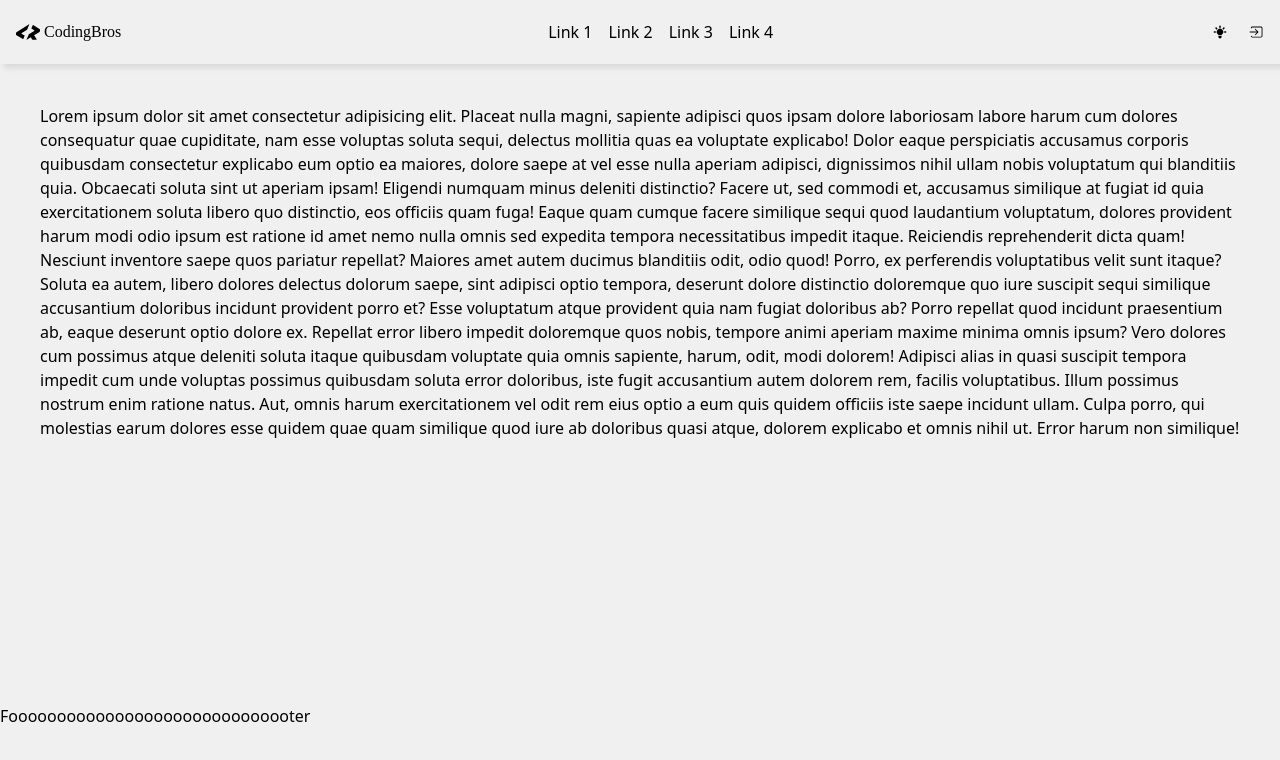
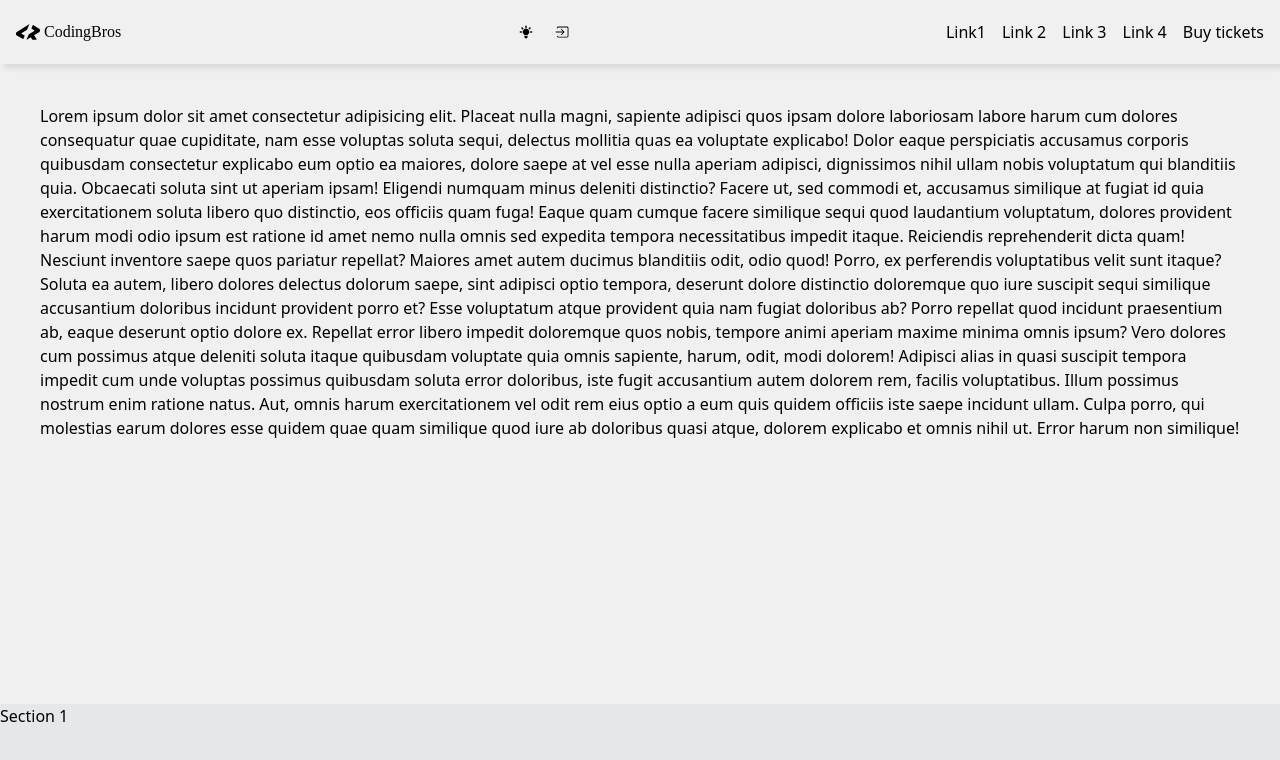
Before and after one commit to sabaudianin/NicePage, a React app: page / in a window 1280 px wide. Shown: the top 760 px of the page. Built offline with nearby package versions, Linux system fonts and the light colour scheme; no server answers.

Commit message:
Added nav fn to Nav

```diff
--- a/src/App.jsx
+++ b/src/App.jsx
@@ -3,9 +3,9 @@ import { BrowserRouter, Route, Routes, Navigate } from "react-router-dom";
 import { AppLayout } from "./components/layout/AppLayout.jsx";
 import { Home } from "./components/home/Home.jsx";
 import { About } from "./pages/about/About.jsx";
+import { Tickets } from "./components/tickets/Tickets.jsx";
 
 export const App = () => {
-  console.log("App component rendered");
   return (
     <BrowserRouter>
       <Routes>
@@ -21,6 +21,10 @@ export const App = () => {
             path="about"
             element={<About />}
           />
+          <Route
+            path="/tickets"
+            element={<Tickets />}
+          />
         </Route>
       </Routes>
     </BrowserRouter>
--- a/src/components/home/Home.jsx
+++ b/src/components/home/Home.jsx
@@ -5,6 +5,32 @@ export const Home = () => {
   return (
     <>
       <Cta />
+      <main>
+        <section
+          id="section1"
+          className="h-screen bg-gray-200"
+        >
+          <h1>Section 1</h1>
+        </section>
+        <section
+          id="section2"
+          className="h-screen bg-gray-300"
+        >
+          <h1>Section 2</h1>
+        </section>
+        <section
+          id="section3"
+          className="h-screen bg-gray-400"
+        >
+          <h1>Section 3</h1>
+        </section>
+        <section
+          id="section4"
+          className="h-screen bg-gray-500"
+        >
+          <h1>Section 4</h1>
+        </section>
+      </main>
     </>
   );
 };
--- a/src/components/nav/MenuHamburger.jsx
+++ b/src/components/nav/MenuHamburger.jsx
@@ -1,5 +1,7 @@
 import React, { useState } from "react";
 import { GiHamburgerMenu } from "react-icons/gi";
+import { IoMdClose } from "react-icons/io";
+import { NavLinks } from "./NavLinks";
 
 export const MenuHamburger = () => {
   const [isVisible, setIsVisible] = useState("false");
@@ -13,40 +15,11 @@ export const MenuHamburger = () => {
         className="text-2xl p-2 focus:outline-none"
         onClick={toggleMenu}
       >
-        <GiHamburgerMenu />
+        {isVisible ? <IoMdClose /> : <GiHamburgerMenu />}
       </button>
       {isVisible && (
         <div className="absolute top-12 right-0 bg-white dark:bg-gray-700 shadow-md rounded p-4 flex flex-col gap-2">
-          <a
-            href="#link1"
-            className="hover:text-blue-500"
-          >
-            Link 1
-          </a>
-          <a
-            href="#link2"
-            className="hover:text-blue-500"
-          >
-            Link 2
-          </a>
-          <a
-            href="#link3"
-            className="hover:text-blue-500"
-          >
-            Link 3
-          </a>
-          <a
-            href="#link4"
-            className="hover:text-blue-500"
-          >
-            Link 4
-          </a>
-          <a
-            href="#link5"
-            className="hover:text-blue-500"
-          >
-            Link 5
-          </a>
+          <NavLinks className="flex flex-col gap-2" />
         </div>
       )}
     </div>
--- /dev/null
+++ b/src/components/nav/NavLinks.jsx
@@ -0,0 +1,34 @@
+import React from "react";
+import { Link as ScrollLink } from "react-scroll";
+import { Link as RouterLink } from "react-router-dom";
+
+export const NavLinks = ({ className }) => {
+  const scrollLinks = [
+    { to: "section1", label: "Link1" },
+    { to: "section2", label: "Link 2" },
+    { to: "section3", label: "Link 3" },
+    { to: "section4", label: "Link 4" },
+  ];
+
+  return (
+    <div className={`${className}`}>
+      {scrollLinks.map((link) => (
+        <ScrollLink
+          key={link.to}
+          to={link.to}
+          smooth={true}
+          duration={500}
+          className="cursor-pointer hover:text-red-500"
+        >
+          {link.label}
+        </ScrollLink>
+      ))}
+      <RouterLink
+        to="/tickets"
+        className="hover:text-orange-500"
+      >
+        Buy tickets
+      </RouterLink>
+    </div>
+  );
+};
--- a/src/components/nav/Navigation.jsx
+++ b/src/components/nav/Navigation.jsx
@@ -3,6 +3,7 @@ import { SiCodersrank } from "react-icons/si";
 import { IoIosLogIn } from "react-icons/io";
 import { ThemeToggle } from "./ThemeToggle";
 import { MenuHamburger } from "./MenuHamburger";
+import { NavLinks } from "./NavLinks";
 
 export const Navigation = () => {
   return (
@@ -11,20 +12,17 @@ export const Navigation = () => {
         <SiCodersrank className="text-2xl" />
         <p className="font-rubik mx-1">CodingBros</p>
       </div>
+      <div className="flex items-center gap-1">
+        <ThemeToggle />
+        <IoIosLogIn />
+      </div>
 
       <div className="hidden md:flex gap-4">
-        <a href="#link1">Link 1</a>
-        <a href="#link2">Link 2</a>
-        <a href="#link3">Link 3</a>
-        <a href="#link4">Link 4</a>
+        <NavLinks className="flex flex-row gap-4" />
       </div>
       <div className="md:hidden">
         <MenuHamburger />
       </div>
-      <div className="flex items-center gap-1">
-        <ThemeToggle />
-        <IoIosLogIn />
-      </div>
     </nav>
   );
 };
--- /dev/null
+++ b/src/components/tickets/Tickets.jsx
@@ -0,0 +1,7 @@
+export const Tickets = () => {
+  return (
+    <div className="h-screen flex items-center justify-center bg-green-100">
+      <h1 className="text-3xl">Welcome to Tickets Page</h1>
+    </div>
+  );
+};
```
